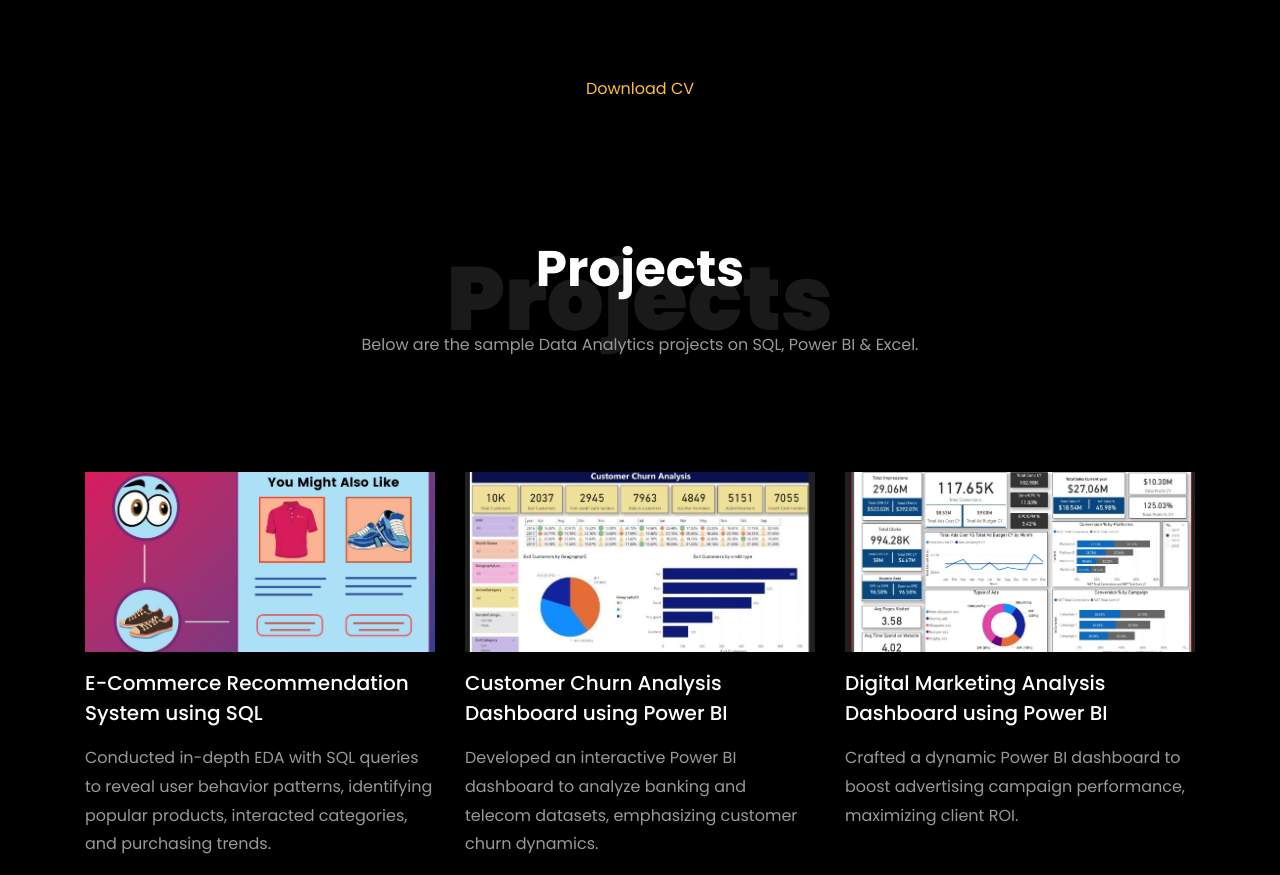
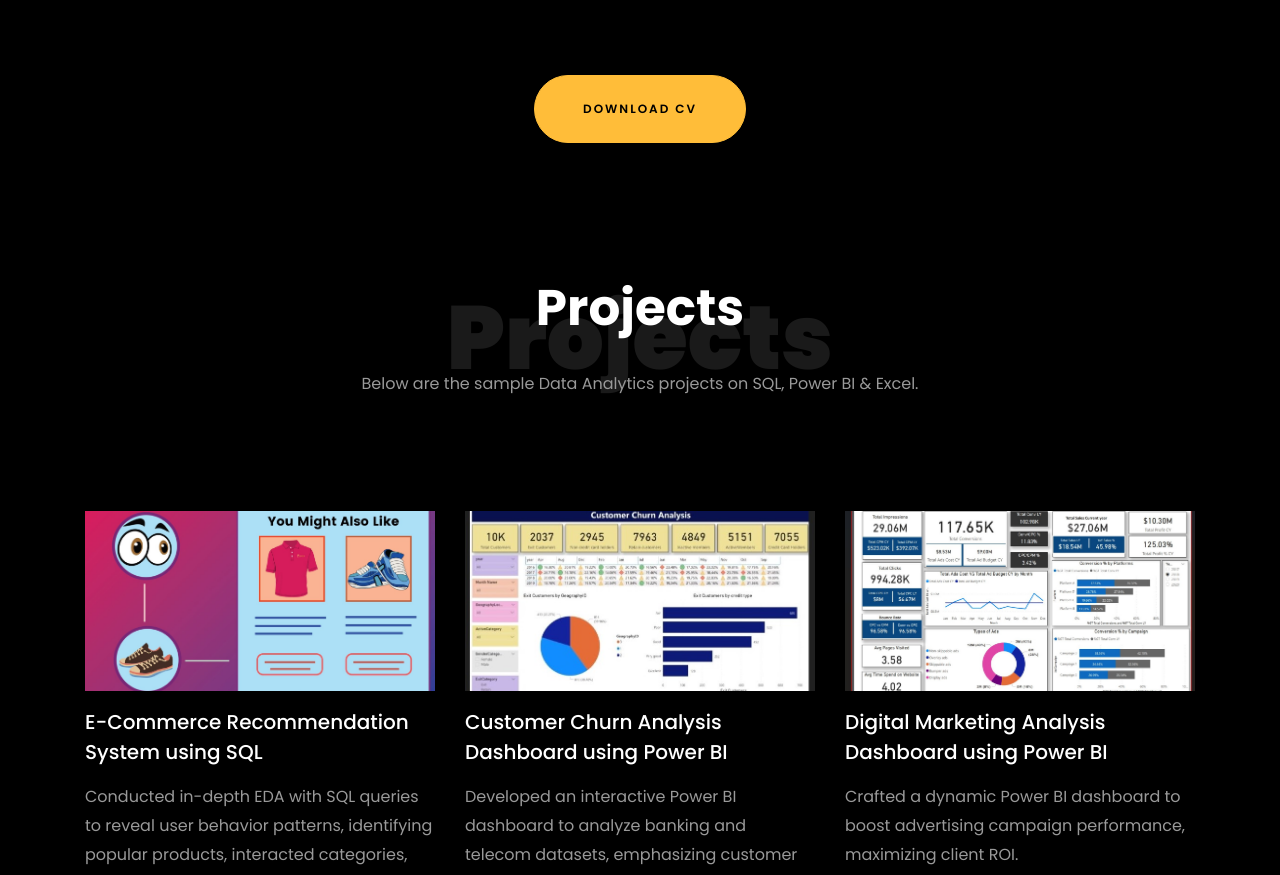
Before and after one commit to MananDesai1783/manandesai1783.github.io, a plain HTML site: page index.html in a window 1280 px wide. Shown: the part 3713-4588 px from the top of the page. Drawn offline with Linux system fonts and the light colour scheme; files whose address does not match are found by name.

Commit message:
Update index.html

```diff
--- a/index.html
+++ b/index.html
@@ -438,7 +438,7 @@ Technology and Analytics, allowing me to provide strategic recommendations to or
 
     		<div class="row justify-content-center mt-5">
     			<div class="col-md-6 text-center ftco-animate">
-    				<p><a href="https://drive.google.com/file/d/1j-LivggZDzsHABr1ij17Fw66NpnY8cpD/view?usp=sharing">Download CV</a></p>
+    				<p><a href="https://drive.google.com/file/d/1j-LivggZDzsHABr1ij17Fw66NpnY8cpD/view?usp=sharing" class="btn btn-primary py-4 px-5">Download CV</a></p>
     			</div>
     		</div>
     	</div>
```
